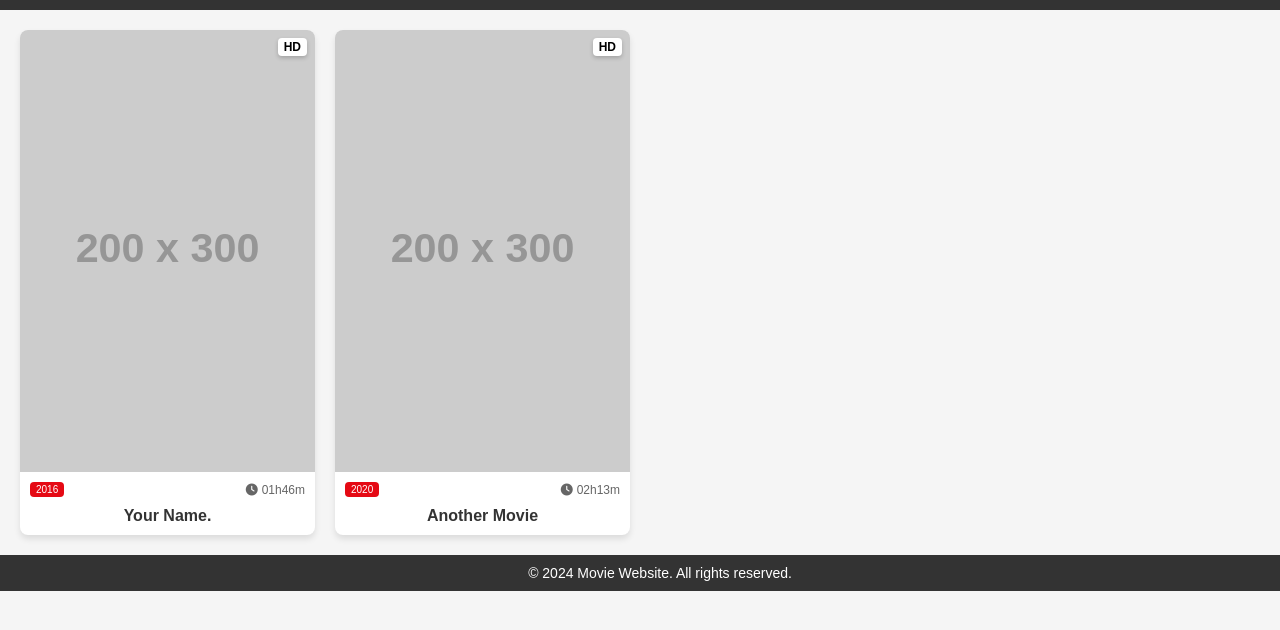
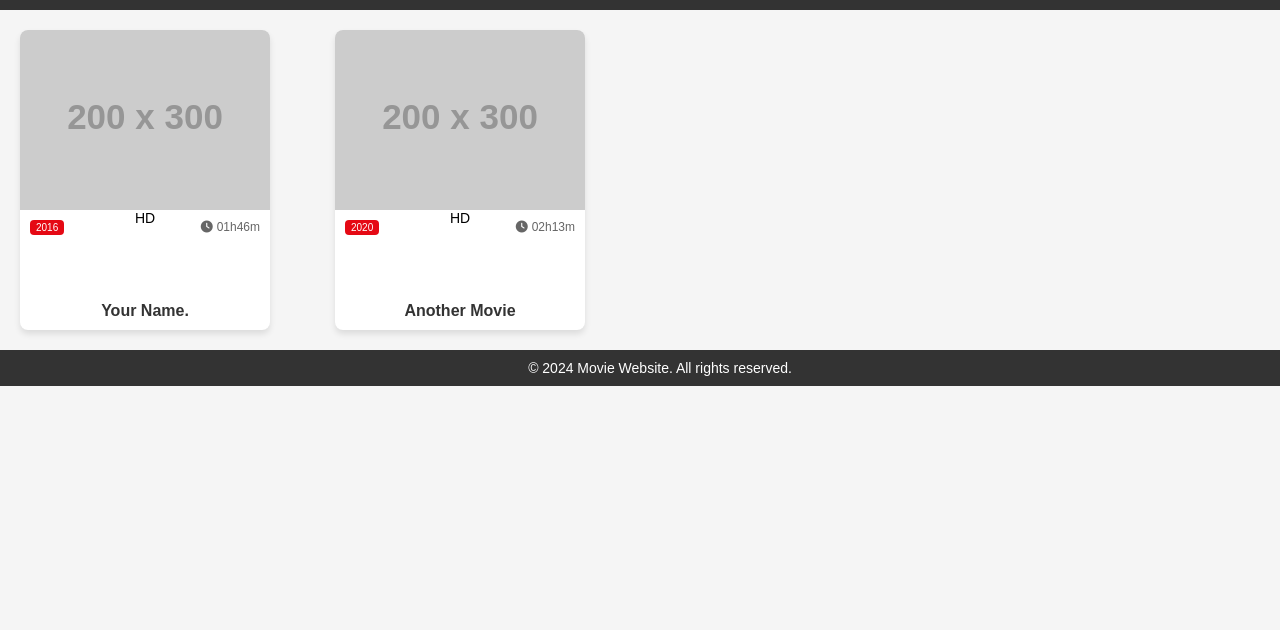
Before and after one commit to UmairAlHasan/Test007, a plain HTML site: page index.html in a window 1280 px wide. Shown: the part 60-690 px from the top of the page. Drawn offline with Linux system fonts and the light colour scheme; placeholder pictures from the web are drawn by us.

Commit message:
Add files via upload

```diff
--- a/styles.css
+++ b/styles.css
@@ -60,49 +60,48 @@ header .profile-menu a:hover {
 /* Movies container styles */
 .movies-container {
     display: grid;
-    grid-template-columns: repeat(2, 1fr); /* Default to 4 cards on desktop */
+    grid-template-columns: repeat(4, 1fr); /* Default to 4 cards on desktop */
     gap: 20px;
     padding: 20px;
     justify-content: center;
 }
 
-/* Individual movie card */
+/* Individual movie card with fixed size */
 .movie-card {
+    width: 250px;
+    height: 300px;
     background-color: #fff;
     border-radius: 8px;
     box-shadow: 0 4px 6px rgba(0, 0, 0, 0.1);
     overflow: hidden;
     text-align: center;
     font-size: 14px;
+    display: flex;
+    flex-direction: column;
+    justify-content: space-between;
 }
 
-/* Movie image and badge */
+/* Movie image */
 .movie-image {
     position: relative;
+    height: 60%;
+    width: 100%;
 }
 
 .movie-image img {
     width: 100%;
-    height: auto;
+    height: 100%;
+    object-fit: cover;
     display: block;
 }
 
-.movie-image .badge.hd {
-    position: absolute;
-    top: 8px;
-    right: 8px;
-    background-color: #fff;
-    color: #000;
-    font-weight: bold;
-    font-size: 12px;
-    padding: 2px 6px;
-    border-radius: 4px;
-    box-shadow: 0 2px 4px rgba(0, 0, 0, 0.2);
-}
-
-/* Movie Info */
+/* Movie Info (name and details) */
 .movie-info {
     padding: 10px;
+    height: 40%;
+    display: flex;
+    flex-direction: column;
+    justify-content: space-between;
 }
 
 .movie-meta {
```
